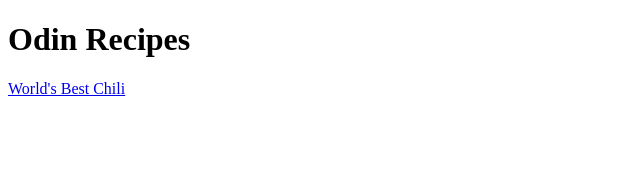
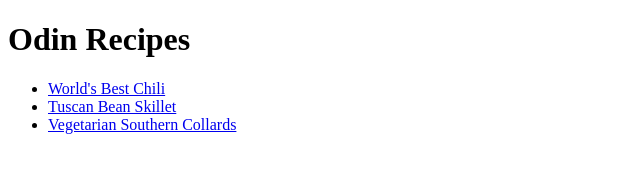
Before and after one commit to agile-learning-institute/member-celine-recipes, a plain HTML site: page index.html in a window 1280 px wide. Shown: the whole page, without its empty margins (0-640 px from the left). Drawn offline with Linux system fonts and the light colour scheme.

Commit message:
Add collards and skillet recipe to homepage

```diff
--- a/index.html
+++ b/index.html
@@ -7,6 +7,11 @@
 </head>
 <body>
     <h1>Odin Recipes</h1>
-    <a href="/odin-recipes/recipes/worlds-best-chili.html">World's Best Chili</a>
+    <ul>
+        <li><a href="recipes/worlds-best-chili.html">World's Best Chili</a></li>
+        <li><a href="recipes/tuscan-bean-skillet.html">Tuscan Bean Skillet</a></li>
+        <li><a href="recipes/vegetarian-southern-collards.html">Vegetarian Southern Collards</a></li>
+      </ul>
+
 </body>
 </html>
```
Also changed, not shown: recipes/worlds-best-chili.html (+1 -1 lines).
